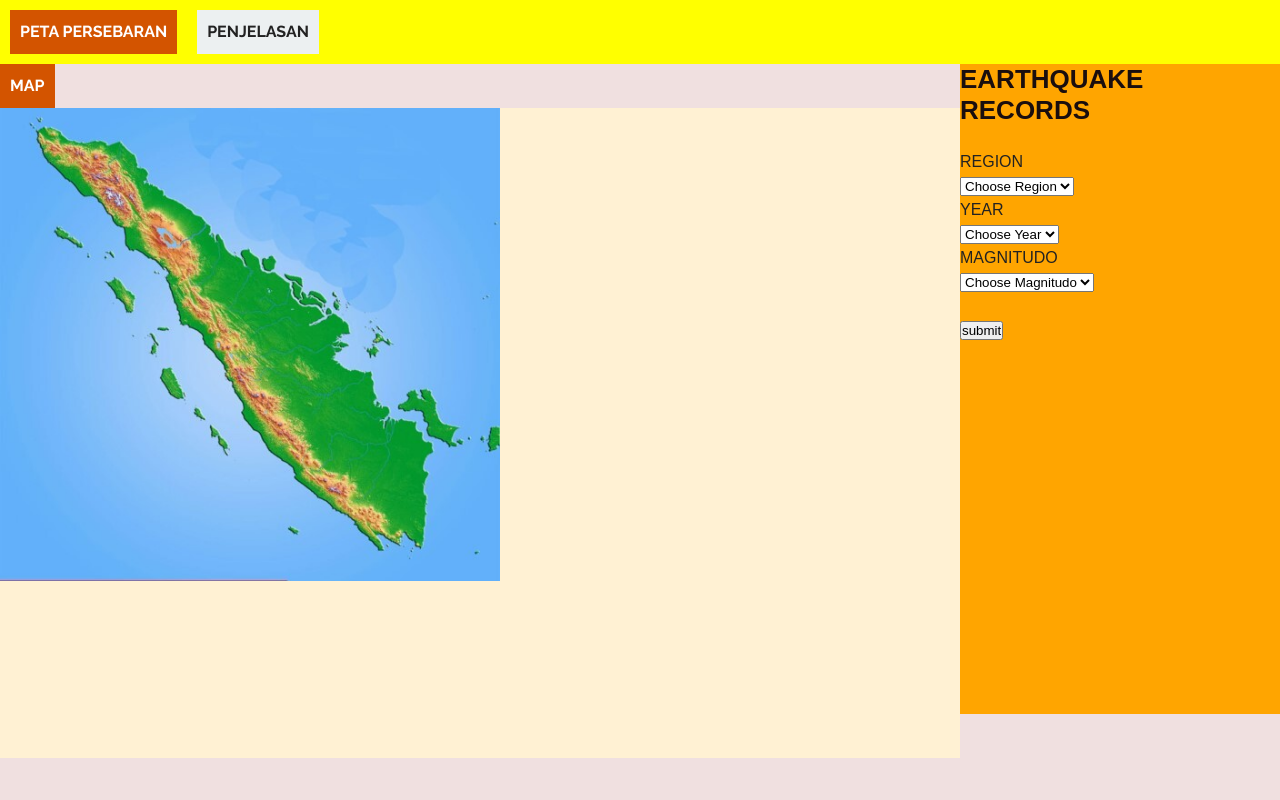
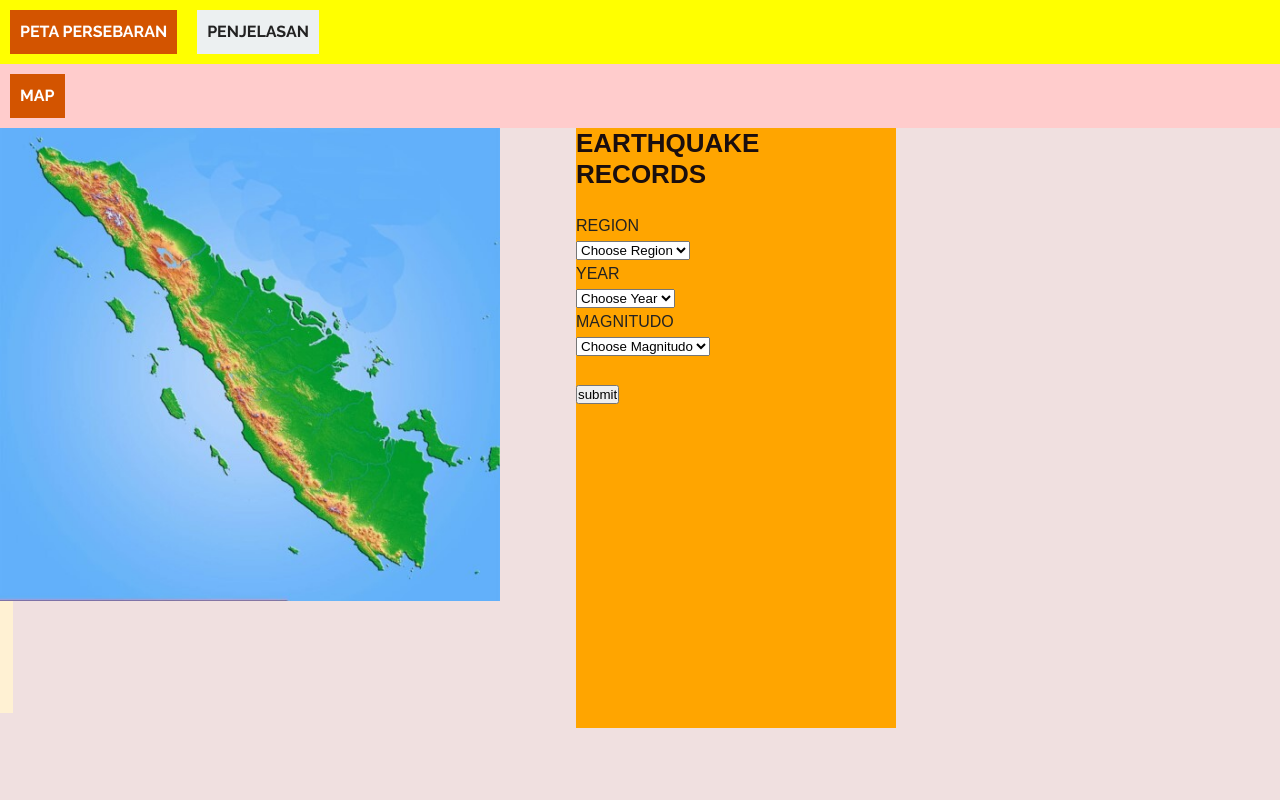
Before and after one commit to taufikps/project, a PHP site: page / in a window 1280 px wide. Run offline with PHP 8.4, Linux system fonts and the light colour scheme; data that the repository does not hold is empty; some libraries are stand-ins or nearby versions.

Commit message:
Update style css

```diff
--- a/css/style_2.css
+++ b/css/style_2.css
@@ -193,18 +193,18 @@ p, label {
 /*akhir menu*/
 
  .menu2{
-	background: blue;
+	background: #ffcccc;
 }
 
-.wrap2 .menu2 ul2{
+.wrap2 .menu2 ul{
 	padding: 0;
 	margin: 0;
-	background: blue;
+	background: #ffcccc;
 	overflow: hidden;
 }
 
-.wrap2 .menu2 ul2 li2{
-	float: right;
+.wrap2 .menu2 ul li{
+	float: left;
 	list-style-type: none;
 	padding: 10px;
 }
@@ -226,9 +226,13 @@ p, label {
 /*bagian sidebar*/
 .wrap .badan .sidebar{
 	background: orange;
-	float: right;
+        position: absolute;
+        bottom: 40;
+        right: 0;
+        width: 200px;
+	left: 45%;
 	width: 25%;
-	height: 100%;
+	height: 75%;
 }
 
 /*akhir sidebar*/
@@ -236,8 +240,8 @@ p, label {
 .wrap .badan .content{
 	background: #fff1d3 ;
 	float: left;
-	height: 100%;
-	width: 75%;
+	height: 90%;
+	width: 1%;
 }
 
 .wrap2 .badan2 .content2{
```
